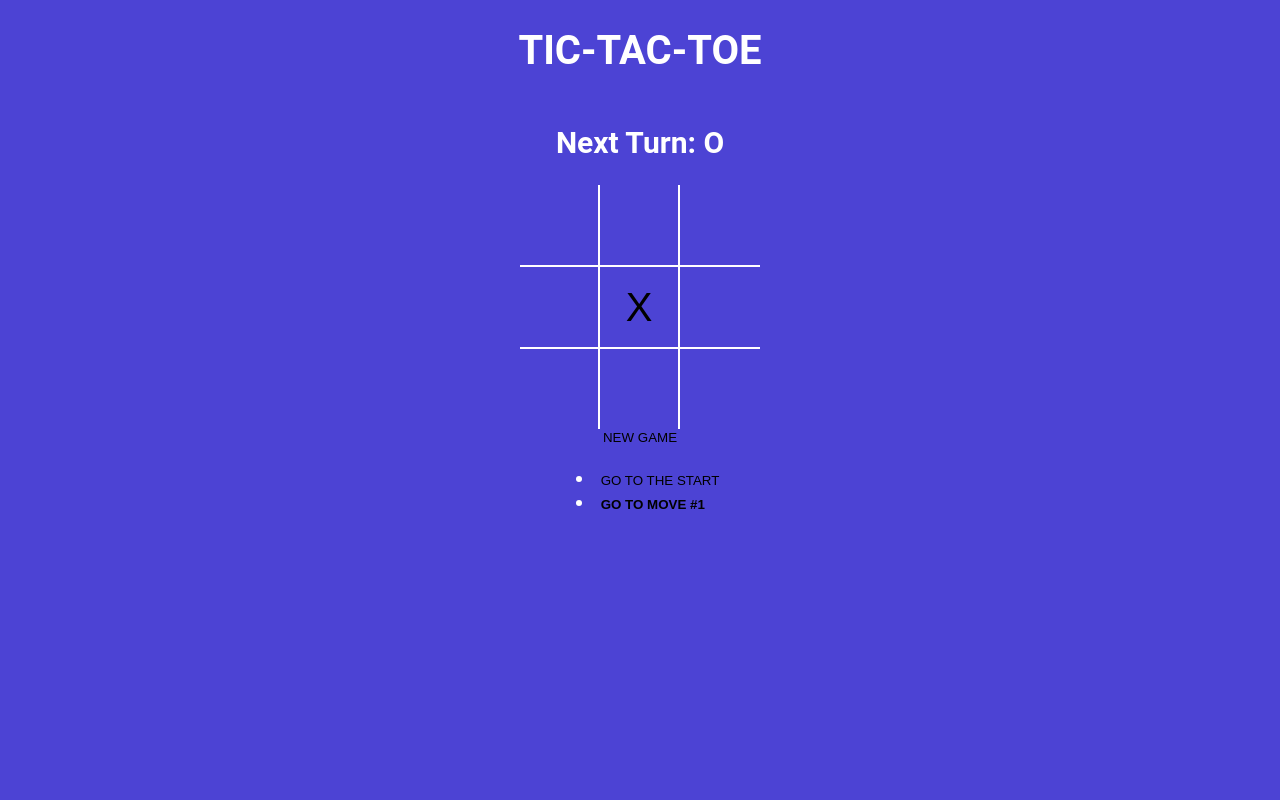
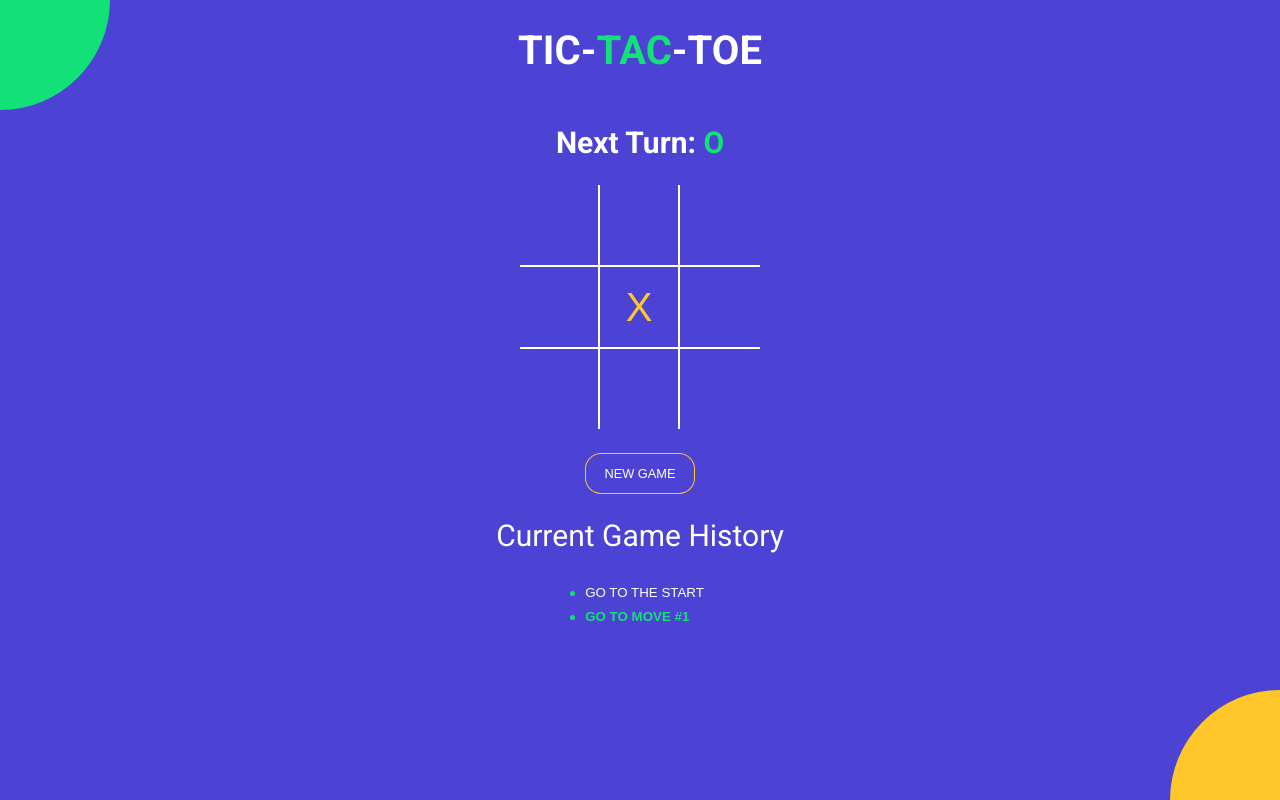
Before and after one commit to nikhil-sharma07/Tic-Tac-Toe, a React (Vite) app: page / in a window 1280 px wide. Both pictures are taken after a click on the button 640 px from the left and 307 px from the top of the page. Built offline with nearby package versions, Linux system fonts and the light colour scheme.

Commit message:
Game Completed

```diff
--- a/index.html
+++ b/index.html
@@ -1,7 +1,14 @@
 <!DOCTYPE html>
 <html>
   <head>
-    <title>React Vite Micro App</title>
+    <meta charset="UTF-8" />
+    <meta name="viewport" content="width=device-width, initial-scale=1.0" />
+    <meta http-equiv="X-UA-Compatible" content="ie=edge" />
+    <link
+      href="https://fonts.googleapis.com/css?family=Roboto:300,400,700&display=swap"
+      rel="stylesheet"
+    />
+    <title>TIC TAC TOE</title>
   </head>
   <body>
     <div id="root"></div>
--- a/src/App.jsx
+++ b/src/App.jsx
@@ -45,11 +45,13 @@ const moveTo = (move) => {
 
   return(
     <div className="app">
-    <h1>TIC-TAC-TOE</h1>
+    <h1>TIC-<span className="text-green">TAC</span>-TOE</h1>
     <StatusMessage winner={winner} current={current}/>
     <Board board={current.board} handleSquareClick={handleSquareClick} winningSquares={winningSquares}/>
-    <button type="button" onClick={startNewGame}>NEW GAME</button>
+    <button type="button" onClick={startNewGame} className={`btn-reset ${winner ? 'active':''}`}>NEW GAME</button>
+    <h2 style={{fontWeight:'normal'}}>Current Game History</h2>
     <History history={history} moveTo={moveTo} currentMove={currentMove}/>
+    <div className="bg-balls"/>
     </div>
   );
 };
--- a/src/components/History.jsx
+++ b/src/components/History.jsx
@@ -2,13 +2,15 @@ import React from 'react'
 
 export default function History({history,moveTo,currentMove}) {
   return (
-    <ul>
+  <div className='history-wrapper'>
+    <ul className='history'>
         {
             history.map((_,move) => {
-                return <li key={move}><button style={{fontWeight:move===currentMove?'bold':'normal'}} type="button" onClick={()=>{moveTo(move);}}>{move===0 ? `GO TO THE START` : `GO TO MOVE #${move}`}</button></li>;
+                return <li key={move}><button className={`btn-move ${move === currentMove ? 'active':''}`} style={{fontWeight:move===currentMove?'bold':'normal'}} type="button" onClick={()=>{moveTo(move);}}>{move===0 ? `GO TO THE START` : `GO TO MOVE #${move}`}</button></li>;
             })
         }
 
     </ul>
+  </div>
   )
 }
--- a/src/components/Square.jsx
+++ b/src/components/Square.jsx
@@ -2,7 +2,7 @@ import React from 'react'
 
 const Square = ({value, onClick, isWinningSquare}) => {
   return (
-    <button type='button' className='square' onClick={onClick} style={{fontWeight:isWinningSquare?'bold':'normal'}}>{value}</button>
+    <button type='button' className={`square ${isWinningSquare ? 'winning':''} ${value === 'X' ? 'text-orange':'text-green'}`} onClick={onClick} style={{fontWeight:isWinningSquare?'bold':'normal'}}>{value}</button>
   )
 }
 
--- a/src/components/StatusMessage.jsx
+++ b/src/components/StatusMessage.jsx
@@ -6,9 +6,24 @@ const StatusMessage = ({winner,current}) => {
     });
   return (
     <h2>
-        {winner && `Winner is ${winner}`}
-        {!winner && !noMovesLeft && `Next Turn: ${current.turnX ? 'X':'O'}`}
-        {!winner && noMovesLeft && `Match Tied!!`}
+        {winner && (
+          <div>
+            Winner is <span className={winner === 'X' ? 'text-orange':'text-green'}>{winner}</span>
+          </div>
+        )}
+        {!winner && !noMovesLeft && (
+        <>
+          Next Turn: <span className={current.turnX ? 'text-orange':'text-green'}>{current.turnX ? 'X':'O'}</span>
+        </>
+        )}
+        {!winner && noMovesLeft &&
+          (
+            <div>
+            <span className='text-orange'>X</span> and
+            <span className='text-green'> O</span> tied!
+            </div>
+          )
+        }
     </h2>
   );
 };
```
